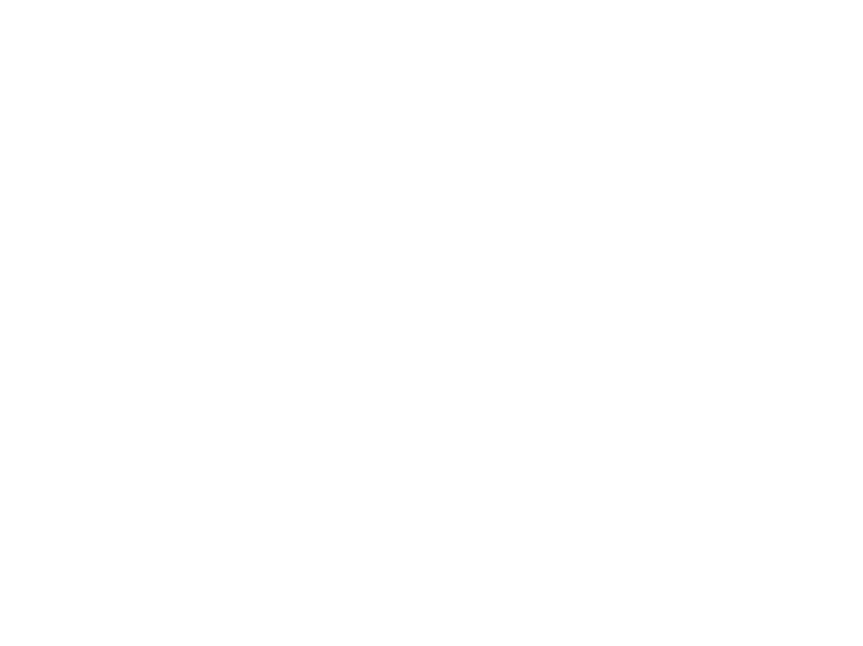
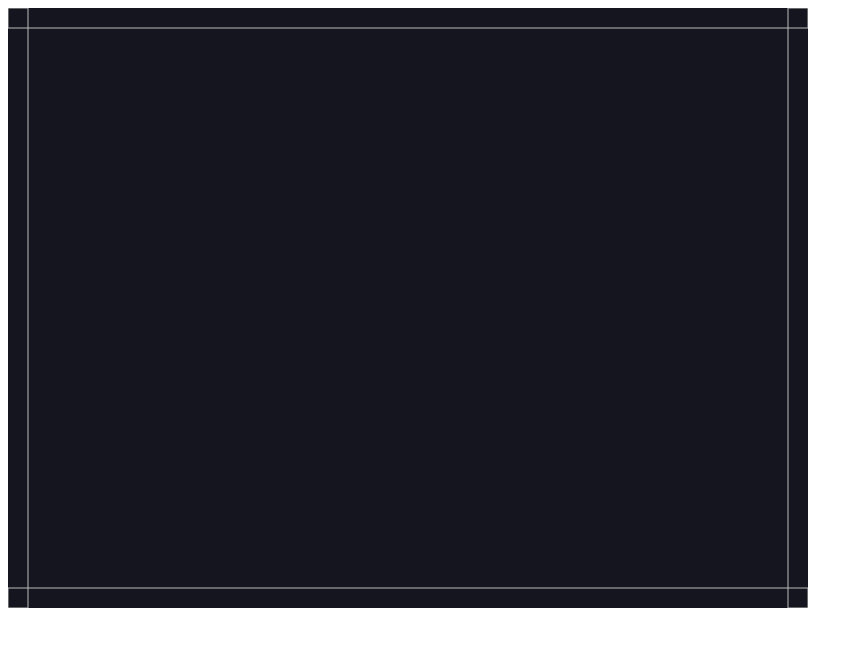
Before and after one commit to conibh/maze, a plain HTML site: page index.html in a window 1280 px wide. Shown: the whole page, without its empty margins (0-863 px from the left). Drawn offline with nearby package versions, Linux system fonts and the light colour scheme.

Commit message:
added walls

```diff
--- a/index.js
+++ b/index.js
@@ -0,0 +1,25 @@
+const { Engine, Render, Runner, World, Bodies } = Matter;
+
+const engine = Engine.create();
+const { world } = engine;
+const render  = Render.create({
+    element: document.body,
+    engine: engine,
+    options: {
+        width: 800,
+        height: 600
+    }
+});
+
+Render.run(render);
+Runner.run(Runner.create(), engine);
+
+// WALLS
+const walls = [
+    Bodies.rectangle(400, 0, 800 , 40 , { isStatic: true}),
+    Bodies.rectangle(400, 600, 800, 40, {isStatic: true}),
+    Bodies.rectangle(0, 300, 40, 600, {isStatic: true}),
+    Bodies.rectangle(800, 300, 40, 600, {isStatic: true})
+
+];
+World.add(world,walls);
```
Also changed, not shown: index.html (+1 -1 lines).
